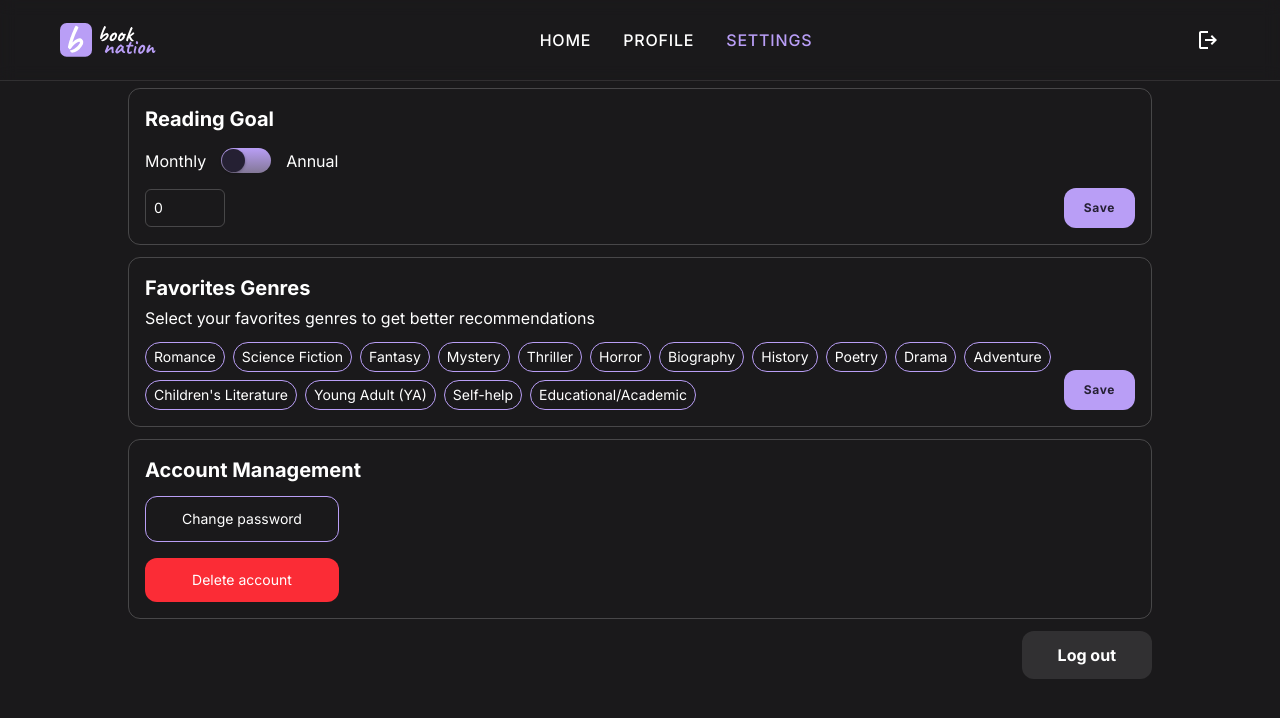
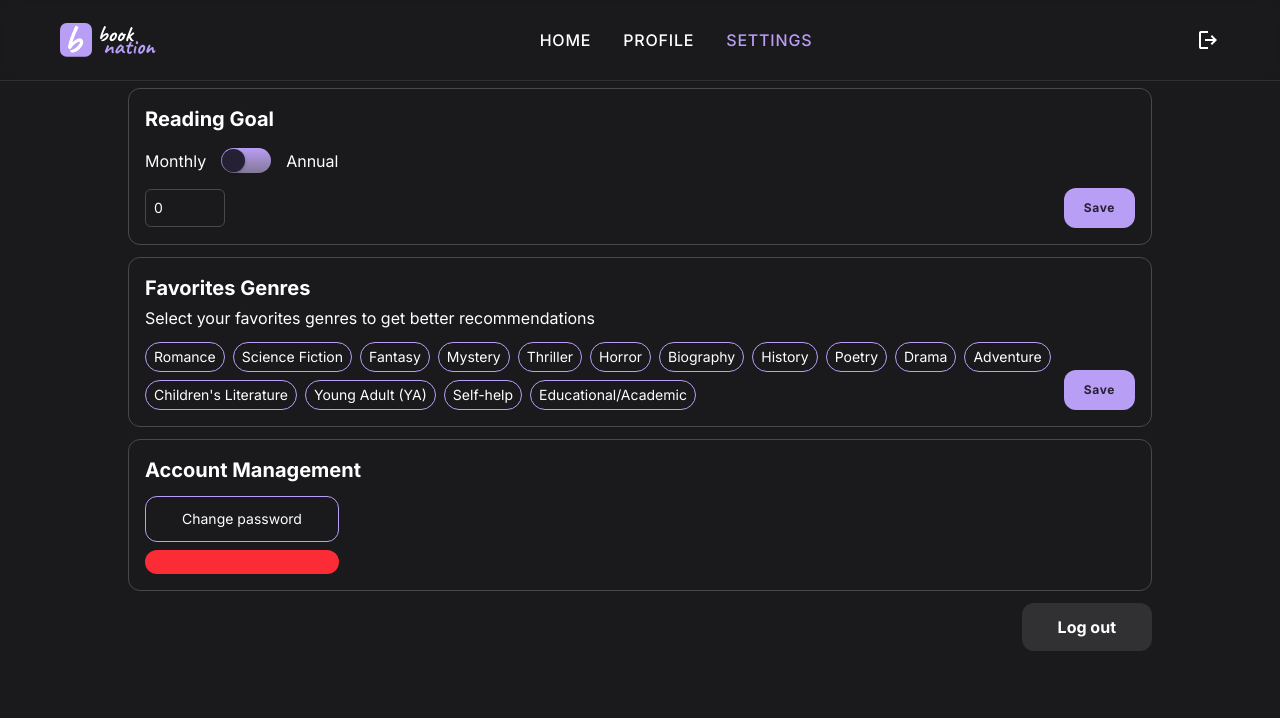
Before and after one commit to lay2ss/book-tracker-web, a React (Vite) app: page /settings in a window 1280 px wide. Shown: the top 718 px of the page. Built offline with nearby package versions, Linux system fonts and the light colour scheme; no server answers; sample sign-in values are in the browser's storage.

Commit message:
refactor: add new props to Alert component for better reusability

```diff
--- a/src/components/Alert.tsx
+++ b/src/components/Alert.tsx
@@ -1,5 +1,3 @@
-'use client'
-
 import { useState } from 'react'
 import { Dialog, DialogBackdrop, DialogPanel, DialogTitle } from '@headlessui/react'
 import { ExclamationTriangleIcon } from '@heroicons/react/24/outline'
@@ -8,20 +6,22 @@ import Loading from './Loading'
 interface AlertProps{
     handleDelete?: any;
     loading?: boolean;
-    isSignOut: boolean;
-    handleSignout?: any
+    isSignOut?: boolean;
+    handleSignout?: any;
+    buttonText?: any;
+    buttonAlert?: any;
 }
 
-const Alert: React.FC<AlertProps> = ({handleDelete, loading, isSignOut, handleSignout}) => {
+const Alert: React.FC<AlertProps> = ({handleDelete, loading, isSignOut, handleSignout, buttonText, buttonAlert}) => {
   const [open, setOpen] = useState(false)
 
   return (
     <div className='font-inter w-full flex justify-end'>
       <button
         onClick={() => setOpen(true)}
-        className={`rounded-xl bg-red-500 transition-transform active:scale-95 h-min py-3 px-5 mt-2 cursor-pointer w-full ${isSignOut? 'hidden' : ''}`}
+        className={`rounded-xl hover:bg-red-400  bg-red-500 transition-transform active:scale-95 h-min py-3 px-5 font-bold cursor-pointer w-full ${isSignOut? 'hidden' : ''}`}
       >
-        Delete account
+        {buttonText}
       </button>
       <button
         onClick={() => setOpen(true)}
@@ -47,11 +47,11 @@ const Alert: React.FC<AlertProps> = ({handleDelete, loading, isSignOut, handleSi
                   </div>
                   <div className="mt-3 text-center sm:mt-0 sm:ml-4 sm:text-left">
                     <DialogTitle as="h3" className="text-base font-semibold text-white">
-                      {isSignOut? 'Log out' : 'Delete account'}
+                        {buttonText}
                     </DialogTitle>
                     <div className="mt-2">
                       <p className="text-sm text-gray-400">
-                        {isSignOut? "Are you sure you want to log out of your account?" : "Are you sure you want to delete your account? All of your data will be permanently removed. This action cannot be undone."}
+                        {buttonAlert}
                       </p>
                     </div>
                   </div>
```
